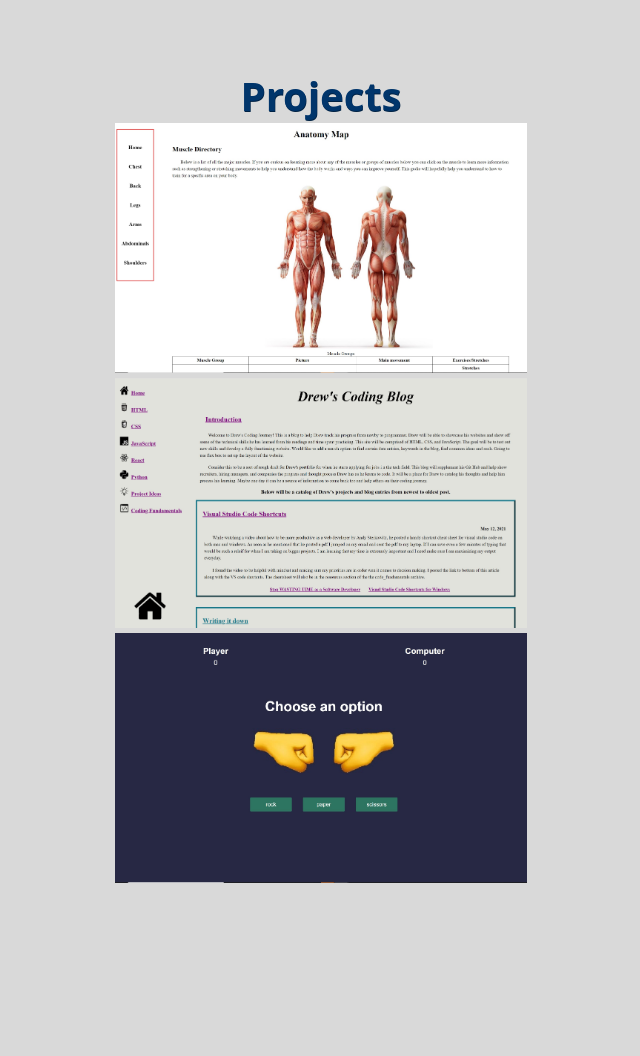
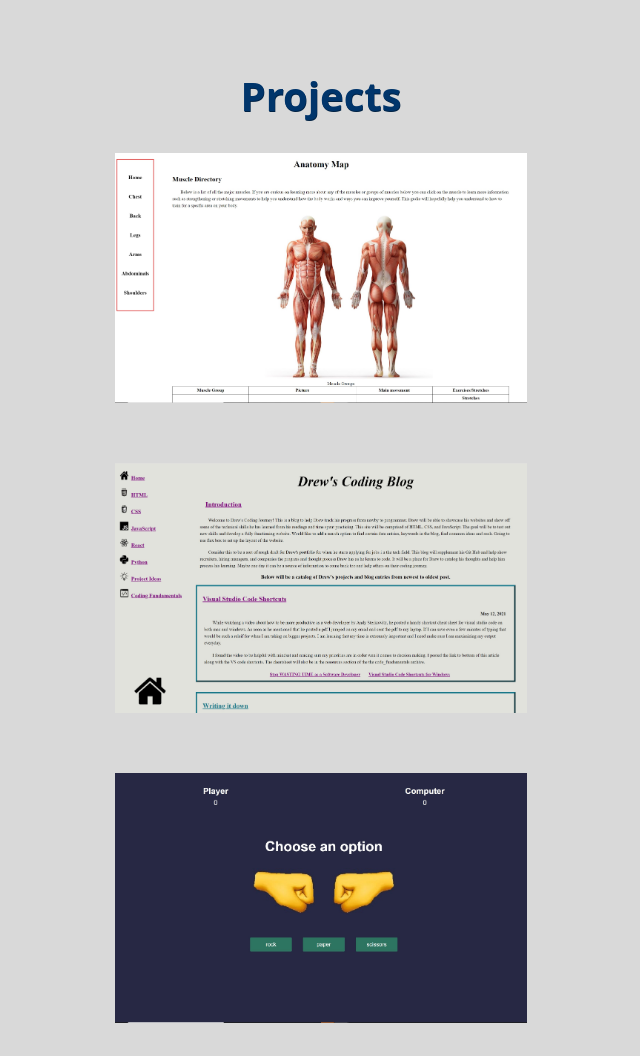
Before and after one commit to ACring17/Project-Porftolio, a plain HTML site: page index.html in a window 1280 px wide. Shown: the part 2280-3336 px from the top of the page, without its empty margins (319-959 px from the left). Drawn offline with Linux system fonts and the light colour scheme.

Commit message:
Update styles.css
Adding styles for the project images to help with positioning and display

```diff
--- a/styles.css
+++ b/styles.css
@@ -150,7 +150,17 @@ li a:hover {
 
 /* Projects */
 
-#projects {}
+.flex-container {
+    display: flex;
+    flex-flow: row wrap;
+    justify-content: space-around;
+    align-items: center;
+}
+
+#projects img {
+    display: inline;
+    padding: 30px 0px;
+}
 
 #contact h2 {
     font-size: 30px;
```
